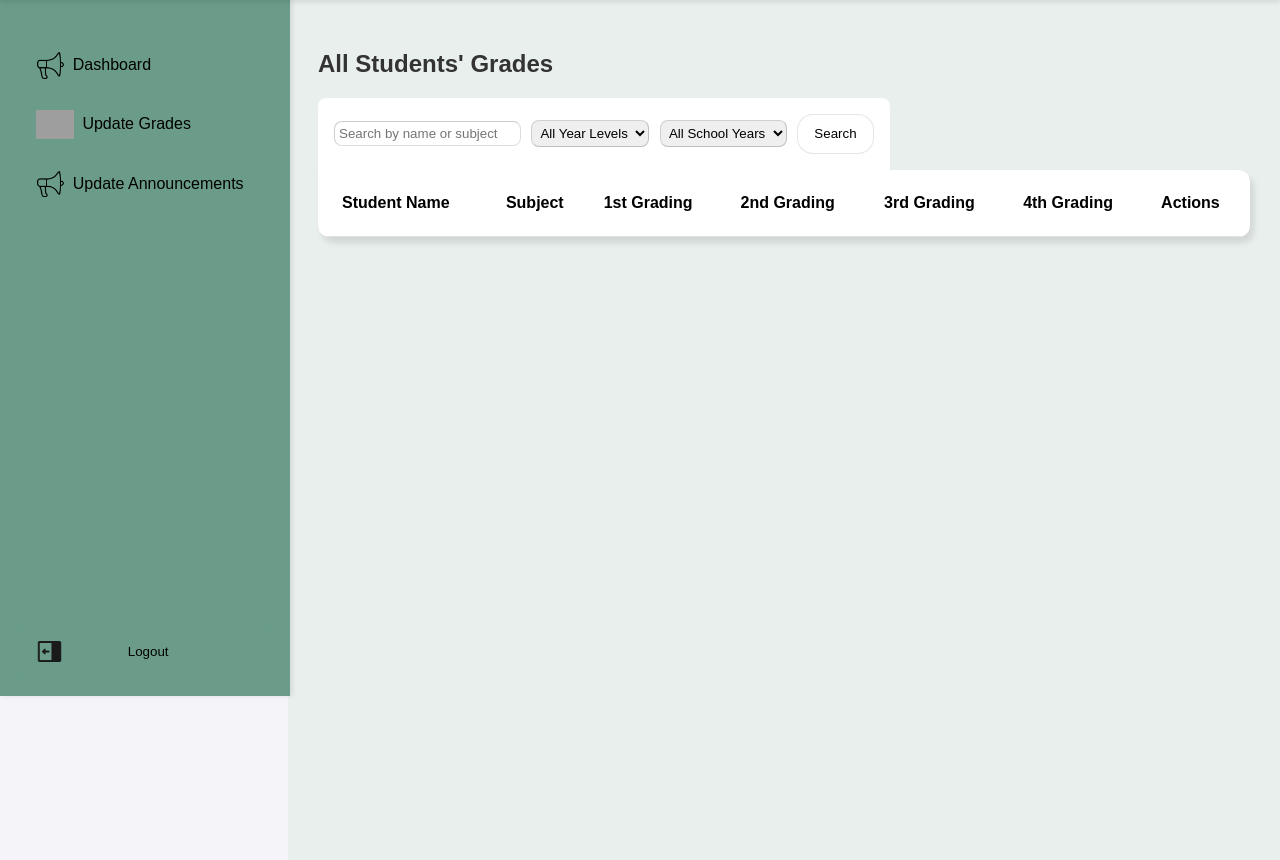
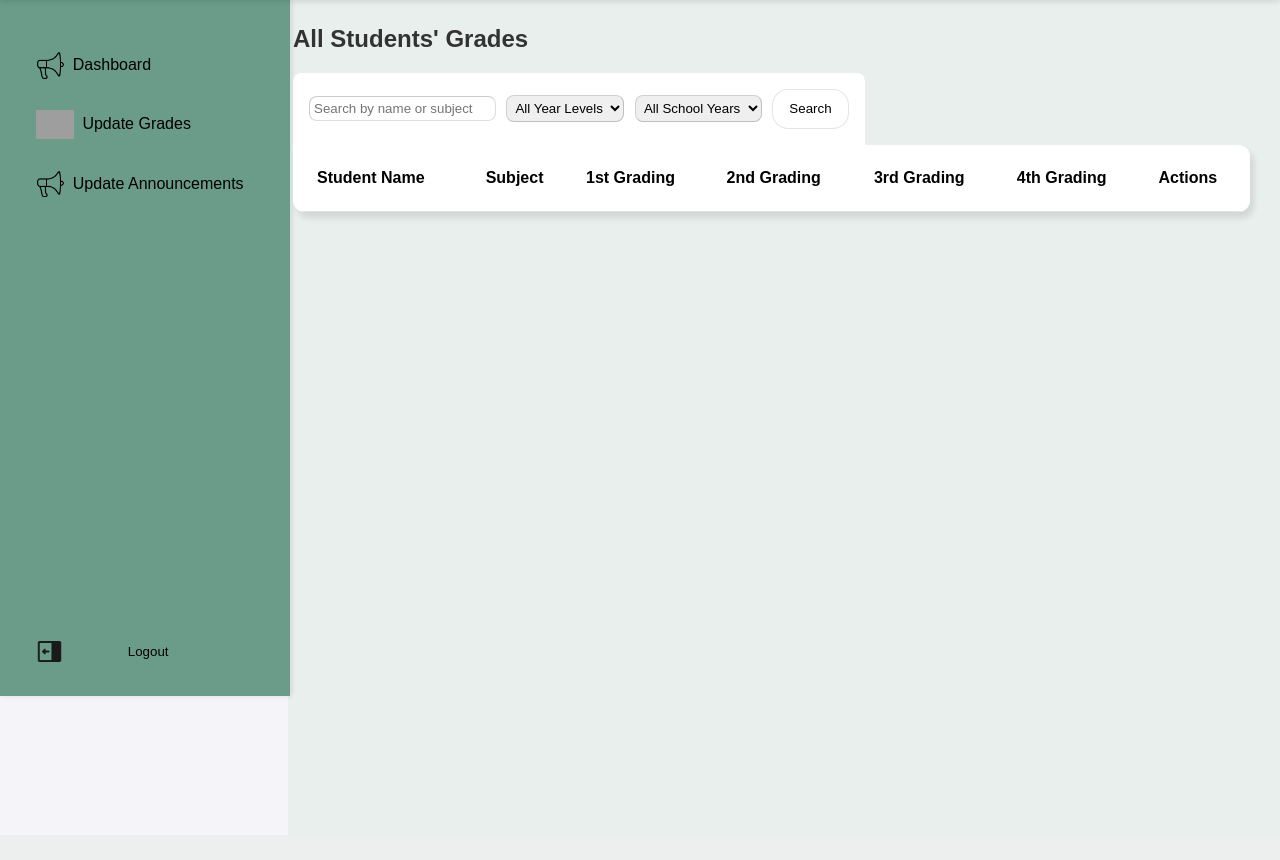
Before and after one commit to TheRealAngelo/GradeViewPortal, a PHP site: page /faculty/dashboard.php in a window 1280 px wide. Shown: the part 86-946 px from the top of the page. After the commit the page ends 783 px from the top, so only its background shows below. Run offline with PHP 8.4, Linux system fonts and the light colour scheme; the visitor is signed in with stand-in values (Sample User, id 1); data that the repository does not hold is empty; grey boxes are pictures that could not be loaded.

Commit message:
Update styles.css

```diff
--- a/assets/css/styles.css
+++ b/assets/css/styles.css
@@ -226,7 +226,10 @@ ul li a:hover{
     margin-left: 18rem; /* dis adjusts 'contentDIV' to move for the sidebar */
     flex: 1;
     padding: 30px;
-    overflow-y: hidden;
+    padding-left: 5px;
+    padding-top: 5px;
+    overflow-y: auto;
+    align-items: center;
     background-color: var(--white);
 }
 
```
